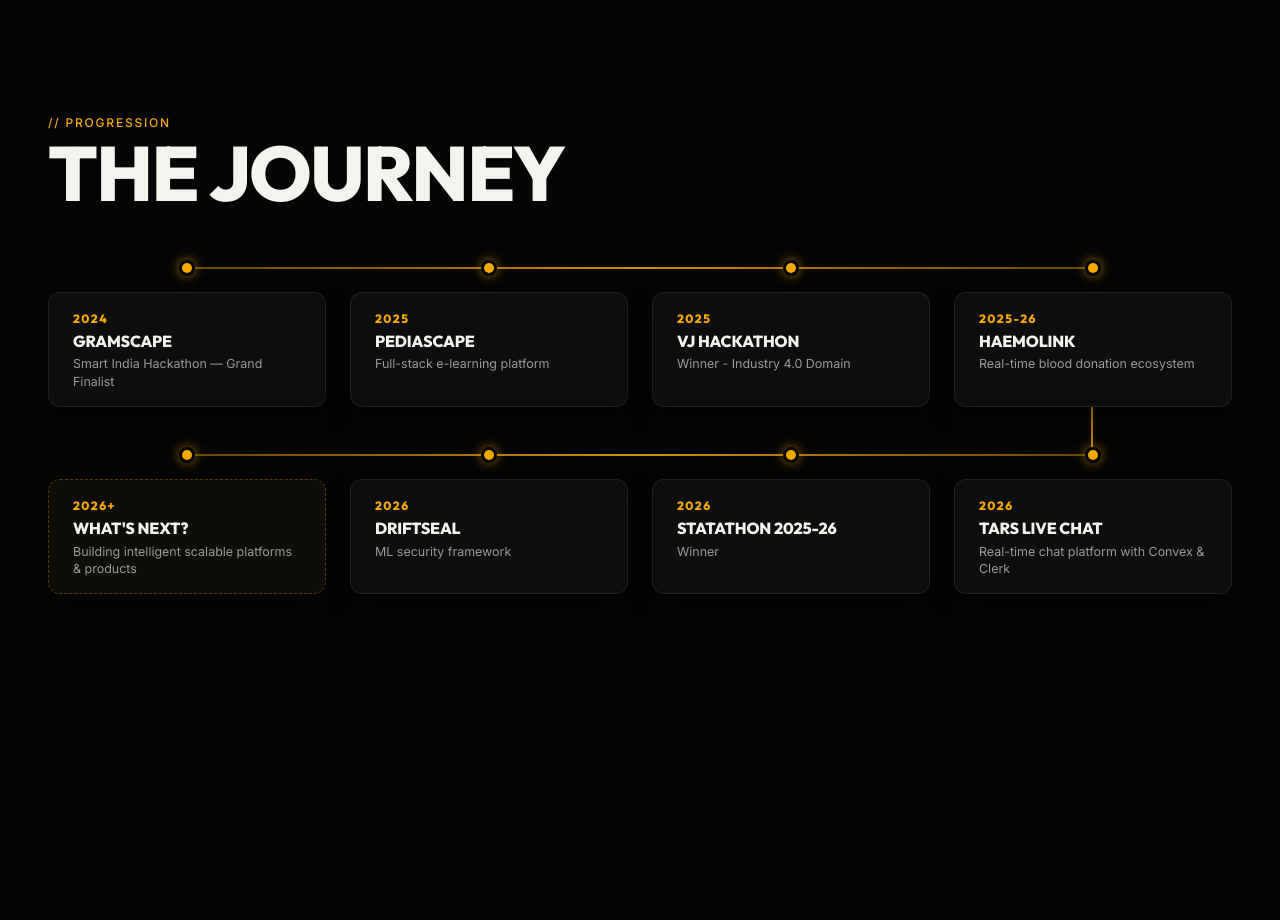
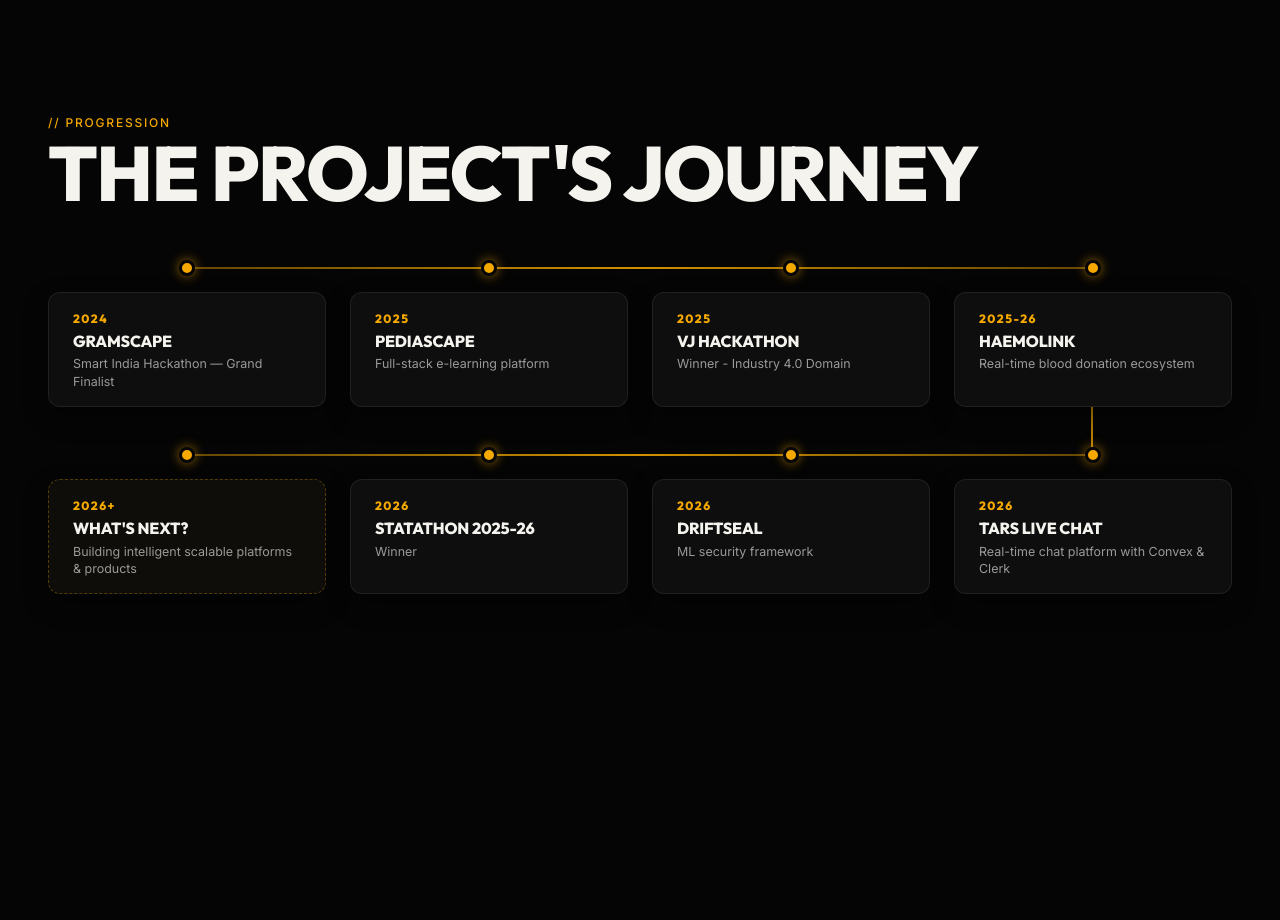
Before and after one commit to SoumyaSudhirNayak/MY_PORTFOLIO_2026, a React (Vite) app: page / in a window 1280 px wide. Shown: the part 4960-5880 px from the top of the page. Built offline with nearby package versions, Linux system fonts and the light colour scheme.

Commit message:
Update Journey section title and milestone ordering

```diff
--- a/src/data/journey.ts
+++ b/src/data/journey.ts
@@ -37,18 +37,18 @@
     type: "project",
   },
   {
+    id: "driftseal",
+    year: "2026",
+    title: "DRIFTSEAL",
+    subtitle: "ML security framework",
+    type: "project",
+  },
+  {
     id: "statathon",
     year: "2026",
     title: "STATATHON 2025-26",
     subtitle: "Winner",
     type: "achievement",
-  },
-  {
-    id: "driftseal",
-    year: "2026",
-    title: "DRIFTSEAL",
-    subtitle: "ML security framework",
-    type: "project",
   },
   {
     id: "whats-next",
--- a/src/sections/Journey/Journey.tsx
+++ b/src/sections/Journey/Journey.tsx
@@ -47,7 +47,7 @@
     <section className="journey section" id="journey" ref={sectionRef}>
       <div className="container">
         <span className="section-label">// PROGRESSION</span>
-        <h2 className="section-title">THE JOURNEY</h2>
+        <h2 className="section-title">THE PROJECT'S JOURNEY</h2>
 
         <div className={`journey__wrap ${inView ? "visible" : ""}`} ref={containerRef}>
 
```
